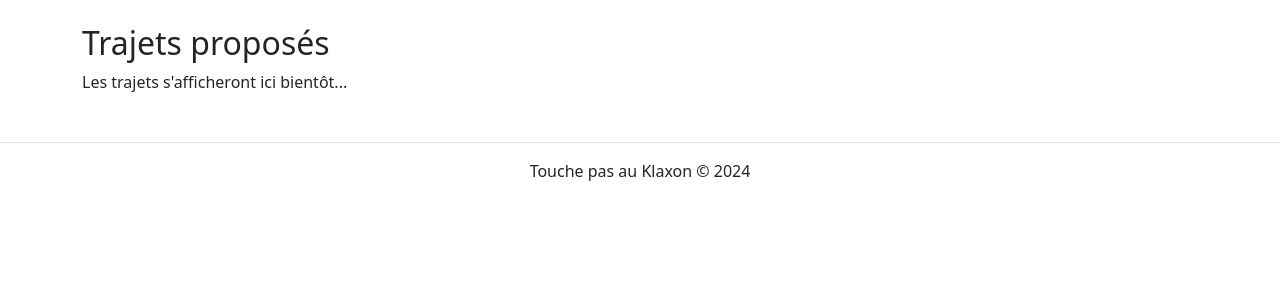
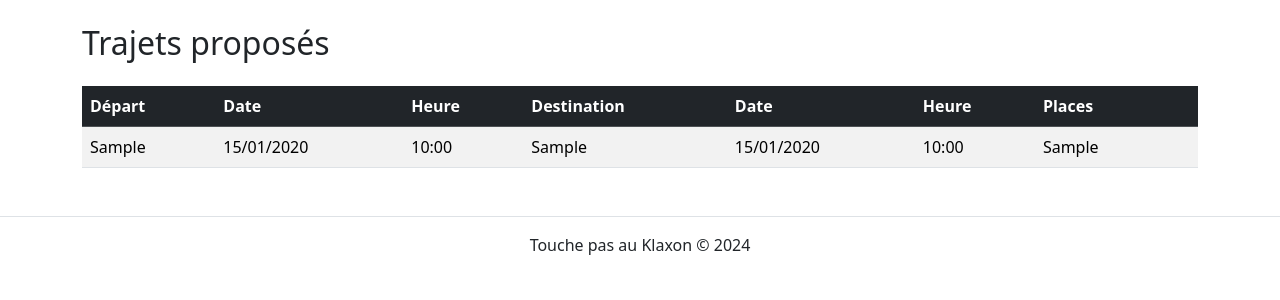
Before and after one commit to Kochpi/Klaxon, a PHP site: template app/views/home/index.php in a window 1280 px wide. Shown: the part 56-356 px from the top of the page. Run offline with PHP 8.4, Linux system fonts and the light colour scheme; the template is opened without the code that fills it: most values are stand-ins (such as "Sample title", 1, 10 or a date in 2020); style sheets or scripts are compiled from the project's sources; some libraries are stand-ins or nearby versions.

Commit message:
page d'accueil avec liste des trajets et modifications

```diff
--- a/app/views/home/index.php
+++ b/app/views/home/index.php
@@ -1,2 +1,75 @@
-<h2>Trajets proposés</h2>
-<p>Les trajets s'afficheront ici bientôt...</p>
+<h2 class="mb-4">Trajets proposés</h2>
+
+<?php if (empty($trips)) : ?>
+    <div class="alert alert-info">Aucun trajet disponible pour le moment.</div>
+<?php else : ?>
+    <table class="table table-striped table-hover">
+        <thead class="table-dark">
+            <tr>
+                <th>Départ</th>
+                <th>Date</th>
+                <th>Heure</th>
+                <th>Destination</th>
+                <th>Date</th>
+                <th>Heure</th>
+                <th>Places</th>
+                <th></th>
+            </tr>
+        </thead>
+        <tbody>
+            <?php foreach ($trips as $trip) : ?>
+                <tr>
+                    <td><?= htmlspecialchars($trip['ville_depart']) ?></td>
+                    <td><?= date('d/m/Y', strtotime($trip['date_depart'])) ?></td>
+                    <td><?= date('H:i', strtotime($trip['date_depart'])) ?></td>
+                    <td><?= htmlspecialchars($trip['ville_arrivee']) ?></td>
+                    <td><?= date('d/m/Y', strtotime($trip['date_arrivee'])) ?></td>
+                    <td><?= date('H:i', strtotime($trip['date_arrivee'])) ?></td>
+                    <td><?= $trip['places_dispo'] ?></td>
+                    <td>
+                        <?php if (isset($_SESSION['user_id'])) : ?>
+                            <!-- Bouton détail en modale -->
+                            <button
+                                class="btn btn-sm btn-outline-dark"
+                                data-bs-toggle="modal"
+                                data-bs-target="#modal-<?= $trip['id'] ?>">
+                                👁
+                            </button>
+
+                            <?php if ($_SESSION['user_id'] == $trip['user_id']) : ?>
+                                <!-- Bouton modifier -->
+                                <a href="/klaxon/trips/edit/<?= $trip['id'] ?>" class="btn btn-sm btn-outline-warning">✏️</a>
+                                <!-- Bouton supprimer -->
+                                <a href="/klaxon/trips/delete/<?= $trip['id'] ?>" class="btn btn-sm btn-outline-danger">🗑</a>
+                            <?php endif; ?>
+                        <?php endif; ?>
+                    </td>
+                </tr>
+
+                <?php if (isset($_SESSION['user_id'])) : ?>
+                    <!-- Modale avec les détails du trajet -->
+                    <div class="modal fade" id="modal-<?= $trip['id'] ?>" tabindex="-1">
+                        <div class="modal-dialog">
+                            <div class="modal-content">
+                                <div class="modal-header">
+                                    <h5 class="modal-title">Détails du trajet</h5>
+                                    <button type="button" class="btn-close" data-bs-dismiss="modal"></button>
+                                </div>
+                                <div class="modal-body">
+                                    <p><strong>Auteur :</strong> <?= htmlspecialchars($trip['conducteur_prenom']) ?> <?= htmlspecialchars($trip['conducteur_nom']) ?></p>
+                                    <p><strong>Téléphone :</strong> <?= htmlspecialchars($trip['conducteur_telephone']) ?></p>
+                                    <p><strong>Email :</strong> <?= htmlspecialchars($trip['conducteur_email']) ?></p>
+                                    <p><strong>Nombre total de places :</strong> <?= $trip['places_total'] ?></p>
+                                </div>
+                                <div class="modal-footer">
+                                    <button type="button" class="btn btn-dark" data-bs-dismiss="modal">Fermer</button>
+                                </div>
+                            </div>
+                        </div>
+                    </div>
+                <?php endif; ?>
+
+            <?php endforeach; ?>
+        </tbody>
+    </table>
+<?php endif; ?>
```
Also changed, not shown: app/controllers/HomeController.php (+9 -2 lines), app/models/TripModel.php (added, +52 -0 lines).
